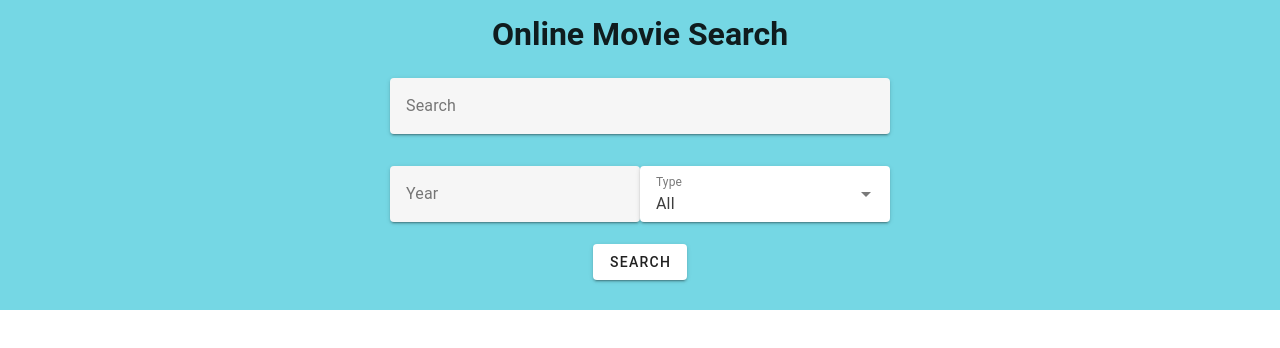
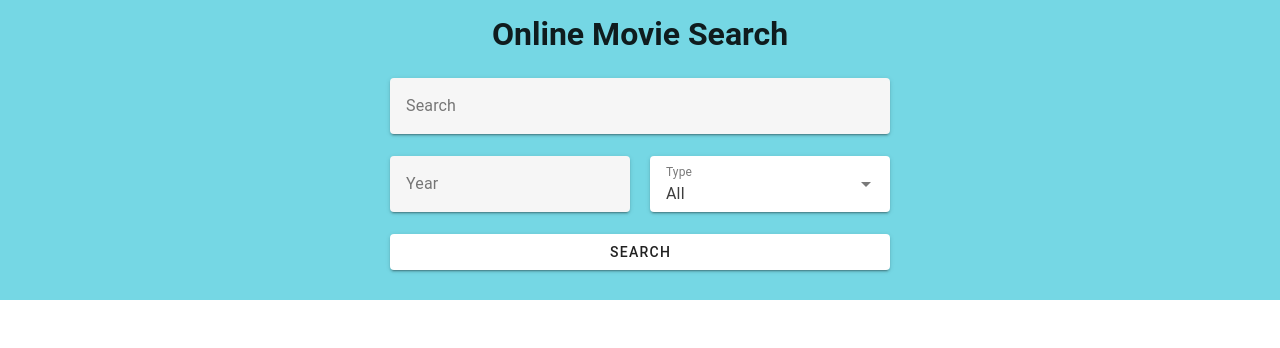
Before and after one commit to Brodatsky/movie-search, a Vue app: page / in a window 1280 px wide. Shown: the top 348 px of the page. Built offline with nearby package versions, Linux system fonts and the light colour scheme.

Commit message:
cardlist

```diff
--- a/src/App.vue
+++ b/src/App.vue
@@ -47,16 +47,16 @@ function prevPage() {
     <div class="header">
       <h1 class="header__title">Online Movie Search</h1>
       <div class="form">
-        <div class="form__search">
         <v-text-field
           variant="solo-filled"
           v-model="form.search"
           label="Search"
+          class="w-100"
           id="form__title"
         ></v-text-field>
-        </div>
-        <div class="d-flex w-100">
-          <div class="w-50">
+
+        <div class="d-flex justify-space-between w-100">
+          <div class="w-50 mr-5">
             <v-text-field
               variant="solo-filled"
               v-model="form.year"
@@ -73,7 +73,7 @@ function prevPage() {
             ></v-select>
           </div>
         </div>
-        <v-btn @click.prevent="getPage"> Search </v-btn>
+        <v-btn block @click.prevent="getPage"> Search </v-btn>
       </div>
     </div>
     <v-main>
@@ -87,8 +87,10 @@ function prevPage() {
         ></v-progress-circular>
         <v-btn @click="nextPage">Next</v-btn>
       </div>
-      <CardList :data="data" /> </v-main
-  ></v-app>
+
+      <CardList :data="data" />
+    </v-main>
+  </v-app>
 </template>
 
 <style scoped>
--- a/src/components/CardList.vue
+++ b/src/components/CardList.vue
@@ -5,13 +5,15 @@ const props = defineProps({
 </script>
 
 <template>
-  <div class="cards__list">
-    <div v-for="card in data">
-      <v-sheet :title="card.Title" class="card">
-        <img :src="card.Poster" class="card__img" :alt="card.Title"
-      /></v-sheet>
-    </div>
-  </div>
+  <v-container>
+    <v-row no-gutters>
+      <v-col v-for="card in data" :key="card" cols="12" md="2">
+        <v-card :title="card.Title">
+          <img :src="card.Poster" class="card__img" :alt="card.Title"
+        /></v-card>
+      </v-col>
+    </v-row>
+  </v-container>
 </template>
 
 <style scoped>
```
Lines whose indentation alone changed are shown as unchanged.
